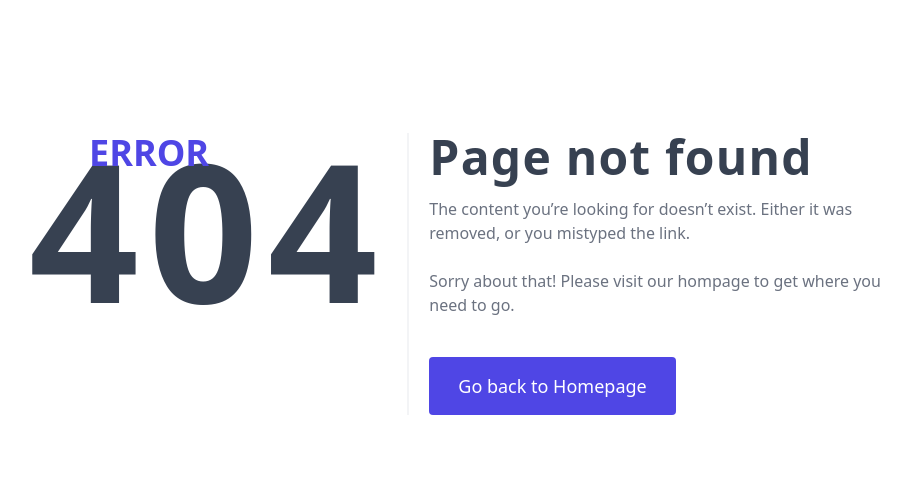
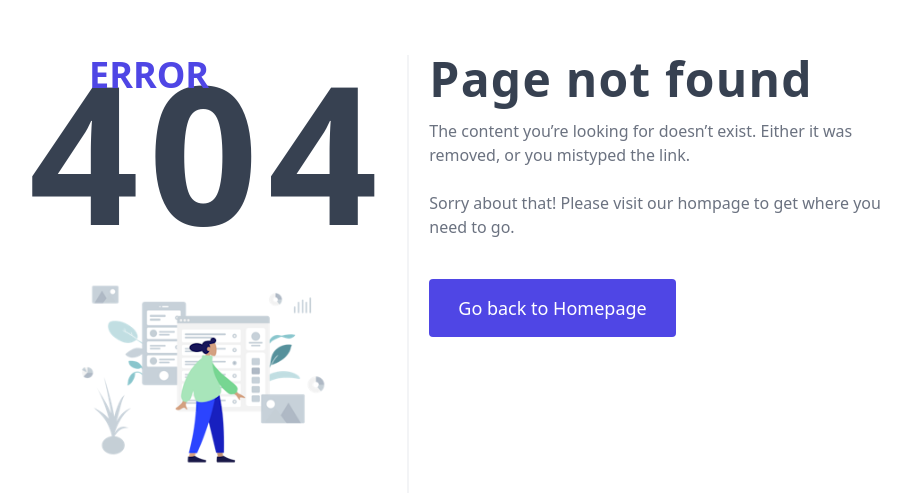
Before and after one commit to rafiul-razib/career-path, a React (Vite) app: page / in a window 1280 px wide. Shown: the part 126-628 px from the top of the page, without its empty margins (183-1094 px from the left). Built offline with nearby package versions, Linux system fonts and the light colour scheme; no server answers; what tailwindcss-named-groups would draw is missing.

Commit message:
gif in 404 added

```diff
--- a/src/assets/components/HeroTabs.jsx
+++ b/src/assets/components/HeroTabs.jsx
@@ -53,7 +53,9 @@ const HeroTabs = () => {
               <option
                 key={tab.name}
                 value={tab.name}
-                onClick={() => setCurrentTab(tab.name)}
+                onClick={() =>
+                  setCurrentTab(<Link to={tab.link}>{tab.name}</Link>)
+                }
               >
                 <Link to={tab.link}>{tab.name}</Link>
               </option>
--- a/src/assets/components/Navbar/Navbar.jsx
+++ b/src/assets/components/Navbar/Navbar.jsx
@@ -68,7 +68,7 @@ const Navbar = () => {
   const [isOpen, setIsOpen] = useState(false);
   return (
     <header
-      className={`w-full ${
+      className={`w-full px-4 lg:px-0 ${
         theme === "dark" ? "bg-gray-800" : "bg-gray-300"
       } text-gray-100 body-font shadow-sm`}
     >
--- a/src/assets/pages/NotFound.jsx
+++ b/src/assets/pages/NotFound.jsx
@@ -1,4 +1,5 @@
 import { Link } from "react-router-dom";
+import humaans from "../../assets/footer.png";
 
 const NotFound = () => {
   return (
@@ -12,6 +13,9 @@ const NotFound = () => {
           <p className="text-7xl md:text-10xl text-gray-700 font-extrabold tracking-wider">
             404
           </p>
+          <div>
+            <img src={humaans} alt="" srcset="" />
+          </div>
         </div>
 
         {/* :TEXT CONTAINER */}
```
Also changed, not shown: src/assets/footer.png (added).
